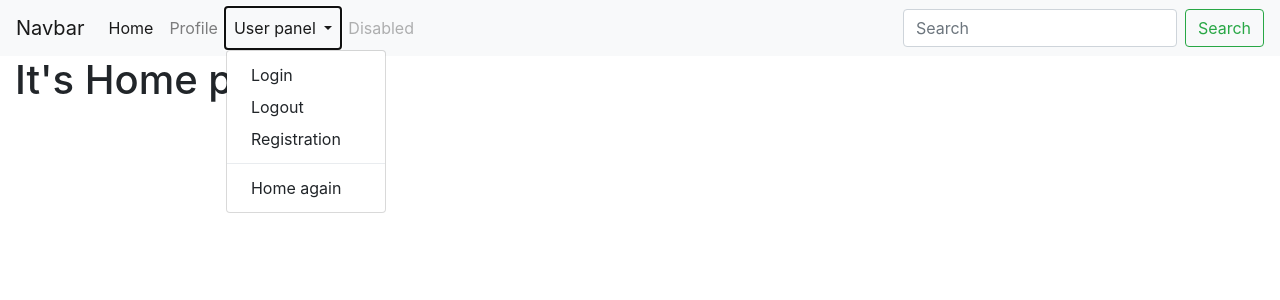
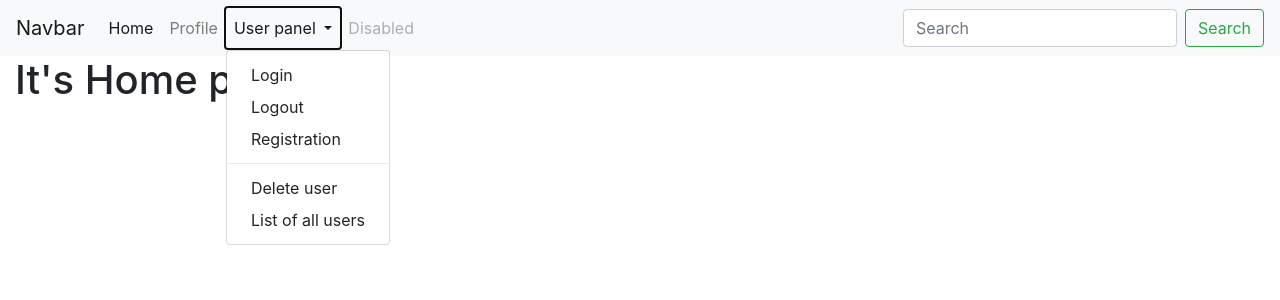
Before and after one commit to Gamattowicz/Simple_Flask_Web_App, a Flask app: page / in a window 1280 px wide, after a click on "User panel". Shown: the top 300 px of the page. Run offline with Flask 2, Linux system fonts and the light colour scheme; some libraries are stand-ins or nearby versions.

Commit message:
add delete users panel

```diff
--- a/app.py
+++ b/app.py
@@ -105,6 +105,19 @@ def registration():
             return render_template('profile.html')
     return render_template('registration.html')
 
+
+@app.route('/delete', methods=['POST', 'GET'])
+def delete():
+    if request.method == 'POST':
+        user_name = request.form['user_name']
+        found_user = users.query.filter_by(name=user_name).delete()
+        db.session.commit()
+        flash(f'{user_name} have been delete')
+
+    return render_template('delete.html')
+
+
+
 if __name__ == '__main__':
     db.create_all()
     app.run()
--- a/templates/base.html
+++ b/templates/base.html
@@ -33,7 +33,8 @@
               <a class="dropdown-item" href="logout">Logout</a>
               <a class="dropdown-item" href="registration">Registration</a>
               <div class="dropdown-divider"></div>
-              <a class="dropdown-item" href="/">Home again</a>
+              <a class="dropdown-item" href="delete">Delete user</a>
+              <a class="dropdown-item" href="view">List of all users</a>
             </div>
           </li>
           <li class="nav-item">
```
Also changed, not shown: templates/delete.html (added, +16 -0 lines).
